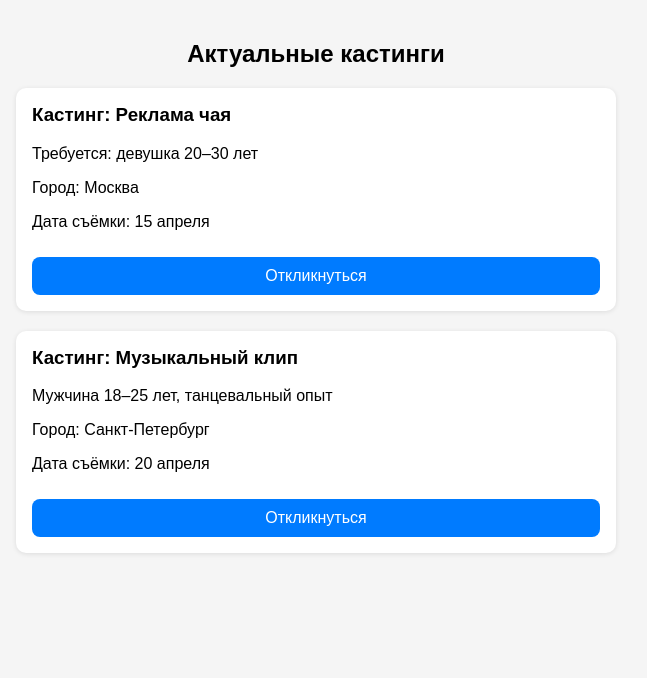
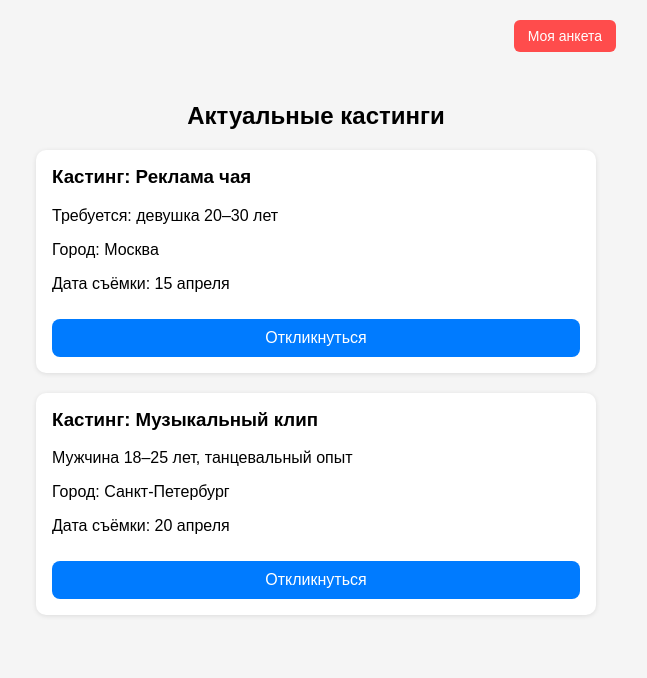
Before and after one commit to namantigo/casting-webapp, a plain HTML site: page home.html in a window 1280 px wide. Shown: the whole page, without its empty margins (324-971 px from the left). Drawn offline with Linux system fonts and the light colour scheme.

Commit message:
Добавлена кнопка 'Моя анкета' на home.html

```diff
--- a/home.html
+++ b/home.html
@@ -8,6 +8,10 @@
   <script src="https://telegram.org/js/telegram-web-app.js"></script>
 </head>
 <body>
+  <div class="container">
+    <div style="text-align: right; margin-bottom: 10px;">
+      <button onclick="window.location.href='profile.html'" class="profile-btn">Моя анкета</button>
+    </div>
   <div class="container">
     <h2>Актуальные кастинги</h2>
 
--- a/style.css
+++ b/style.css
@@ -43,3 +43,16 @@ h2 {
 .apply-btn:hover {
   background-color: #0056b3;
 }
+.profile-btn {
+  background-color: #ff4c4c;
+  color: white;
+  padding: 8px 14px;
+  border: none;
+  border-radius: 6px;
+  font-size: 14px;
+  cursor: pointer;
+}
+
+.profile-btn:hover {
+  background-color: #e03e3e;
+}
```
